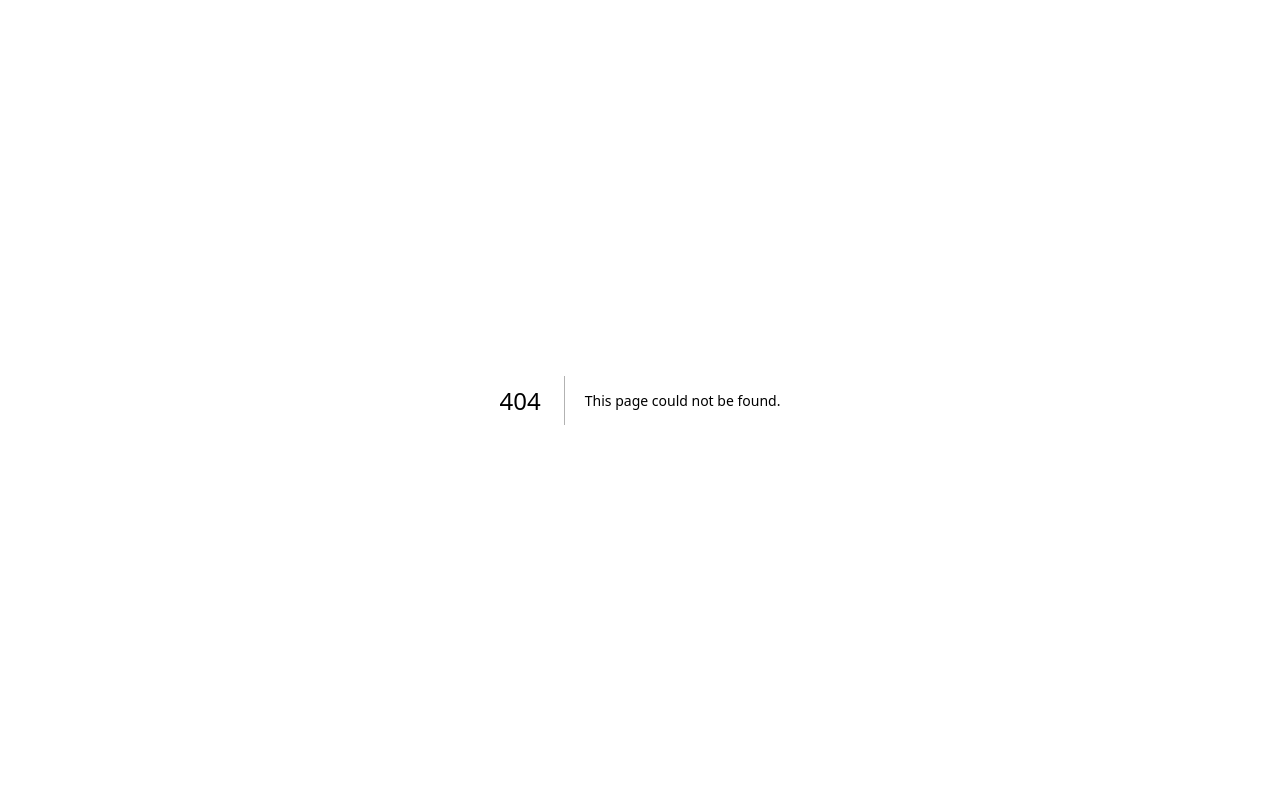
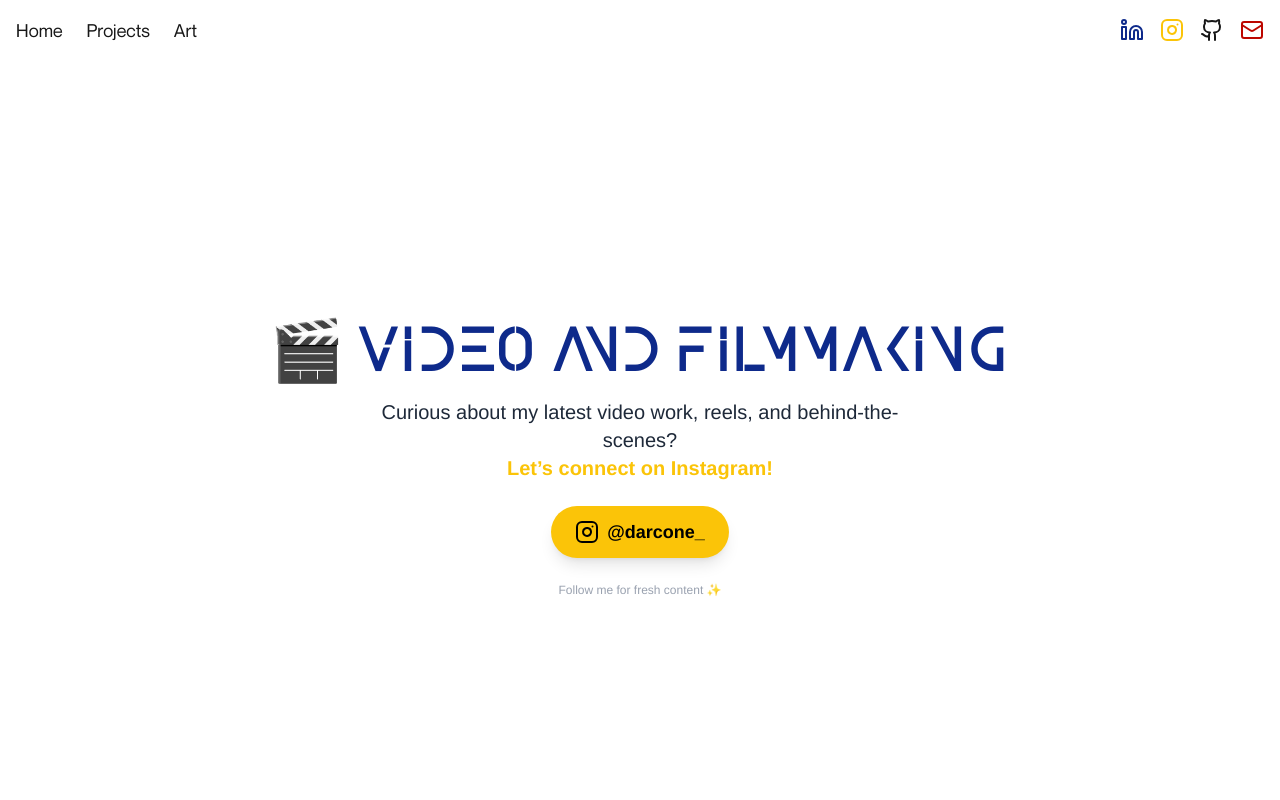
Before and after one commit to darinetag/portfolio, a Next.js app: page /projects/video in a window 1280 px wide. Before the commit this address had no page. Shown: the top 800 px of the page. Built offline with nearby package versions, Linux system fonts and the light colour scheme.

Commit message:
updated videos page

```diff
--- /dev/null
+++ b/src/pages/projects/video.js
@@ -0,0 +1,33 @@
+"use client";
+import Layout from "@/components/Layout";
+import { Instagram } from "lucide-react";
+import Link from "next/link";
+
+export default function VideoPage() {
+  return (
+    <Layout>
+      <main className="min-h-[100vh] flex flex-col items-center justify-center px-4 py-20">
+        <h1
+          className="text-4xl md:text-6xl font-bold text-[#0E2A8B] mb-4 text-center"
+          style={{ fontFamily: "Science, serif" }}
+        >
+          🎬 Video and Filmmaking
+        </h1>
+        <p className="text-lg md:text-xl text-gray-800 text-center max-w-xl mb-6">
+          Curious about my latest video work, reels, and behind-the-scenes? <br />
+          <span className="text-[#FBC408] font-semibold">Let’s connect on Instagram!</span>
+        </p>
+        <Link
+          href="https://www.instagram.com/darcone_/"
+          target="_blank"
+          rel="noopener noreferrer"
+          className="flex items-center gap-2 bg-[#FBC408] text-black font-semibold px-6 py-3 rounded-full shadow-lg hover:bg-[#0E2A8B] hover:text-white transition text-lg"
+        >
+          <Instagram className="w-6 h-6" />
+          @darcone_
+        </Link>
+        <p className="text-xs text-gray-400 mt-6">Follow me for fresh content ✨</p>
+      </main>
+    </Layout>
+  );
+}
--- a/src/pages/video.js
+++ /dev/null
@@ -1,3 +0,0 @@
-export default function VideoPage() {
-  return <div>Video Page Placeholder</div>
-}
```
